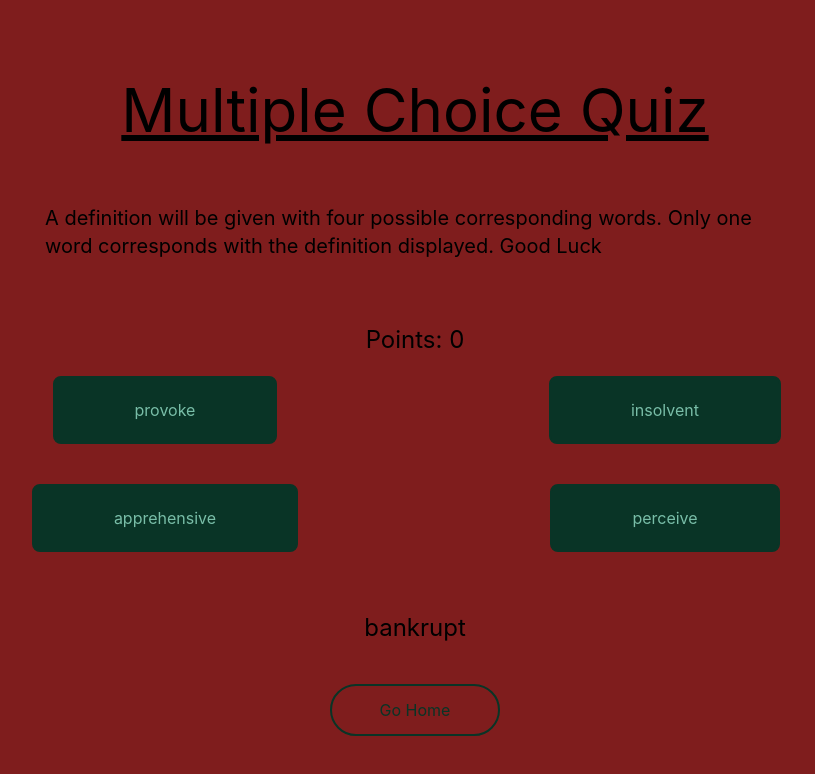
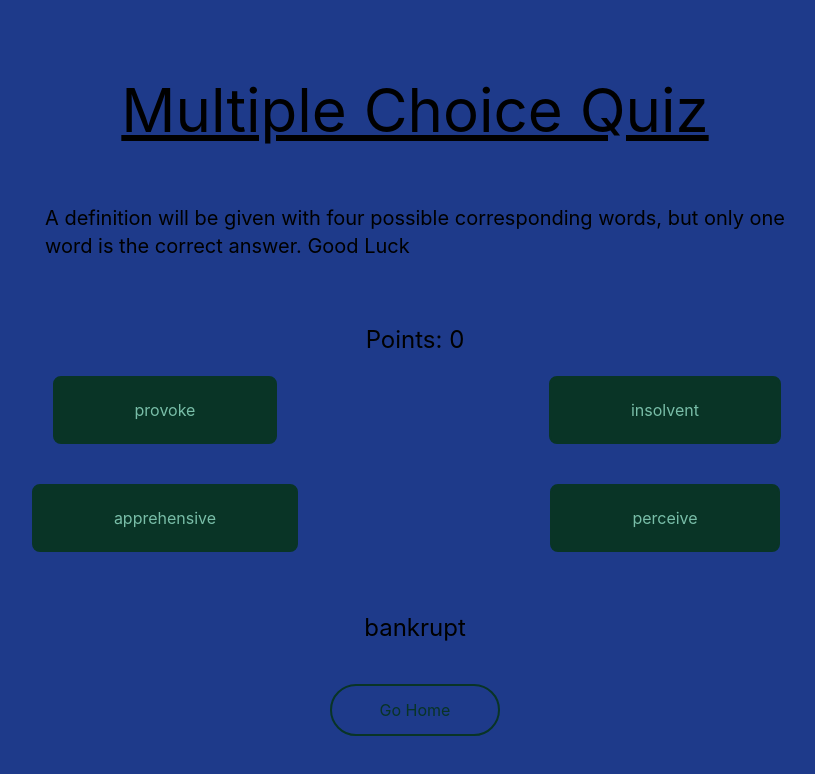
Before and after one commit to PascalOrdano18/SAT-Vocabulary-APP, a Next.js app: page /quiz in a window 1280 px wide. Shown: the top 774 px of the page, without its empty margins (225-1040 px from the left). Built offline with nearby package versions, Linux system fonts and the light colour scheme.

Commit message:
new color change

```diff
--- a/pages/quiz/index.js
+++ b/pages/quiz/index.js
@@ -14,11 +14,11 @@ const index = () => {
         <meta name="viewport" content="initial-scale=1.0, width=device-width" />
       </Head>
 
-      <div className="w-screen h-screen flex flex-col bg-red-900">
+      <div className="w-screen h-screen flex flex-col bg-blue-900">
 
         <div className="mx-auto mt-20 max-w-[740px]">
             <h1 className="mx-auto text-6xl w-fit underline">Multiple Choice Quiz</h1>
-            <p className="w-fit mx-auto my-16 text-xl">A definition will be given with four possible corresponding words. Only one word corresponds with the definition displayed. Good Luck</p>
+            <p className="w-fit mx-auto my-16 text-xl">A definition will be given with four possible corresponding words, but only one word is the correct answer. Good Luck</p>
         </div>
 
 
```
